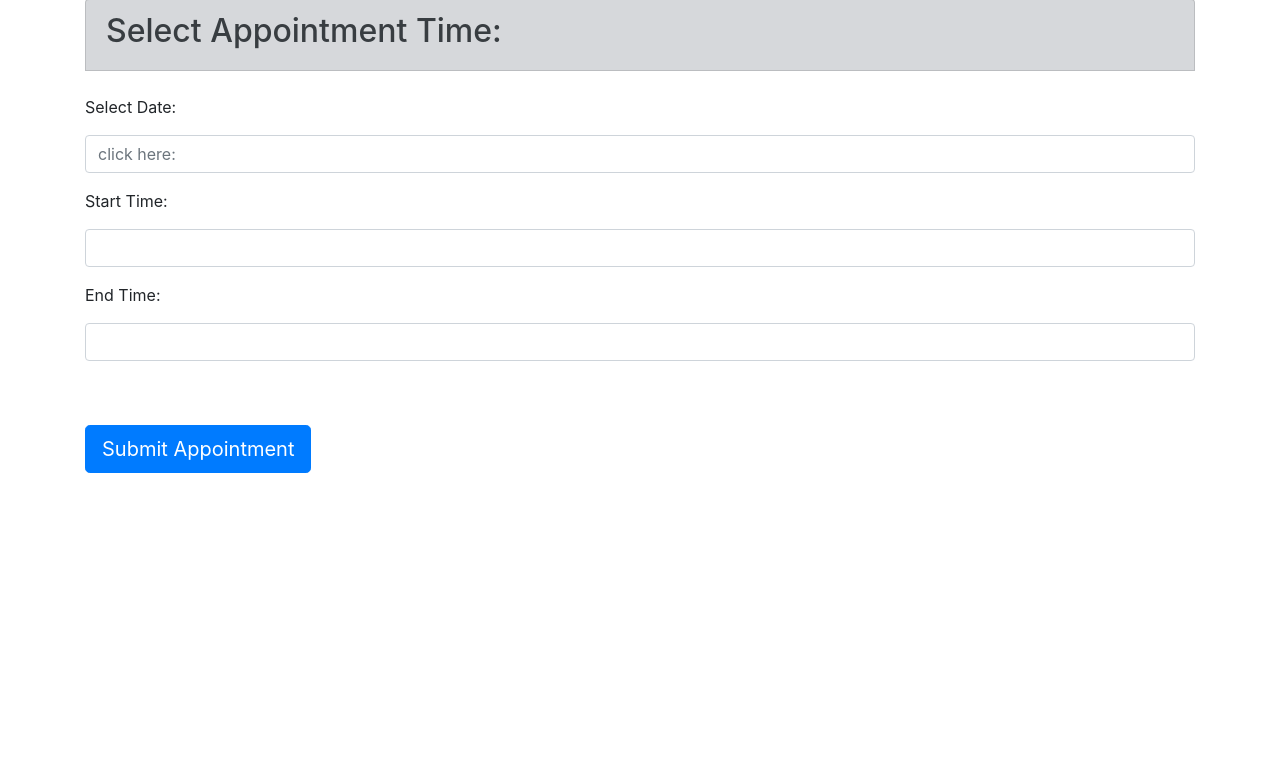
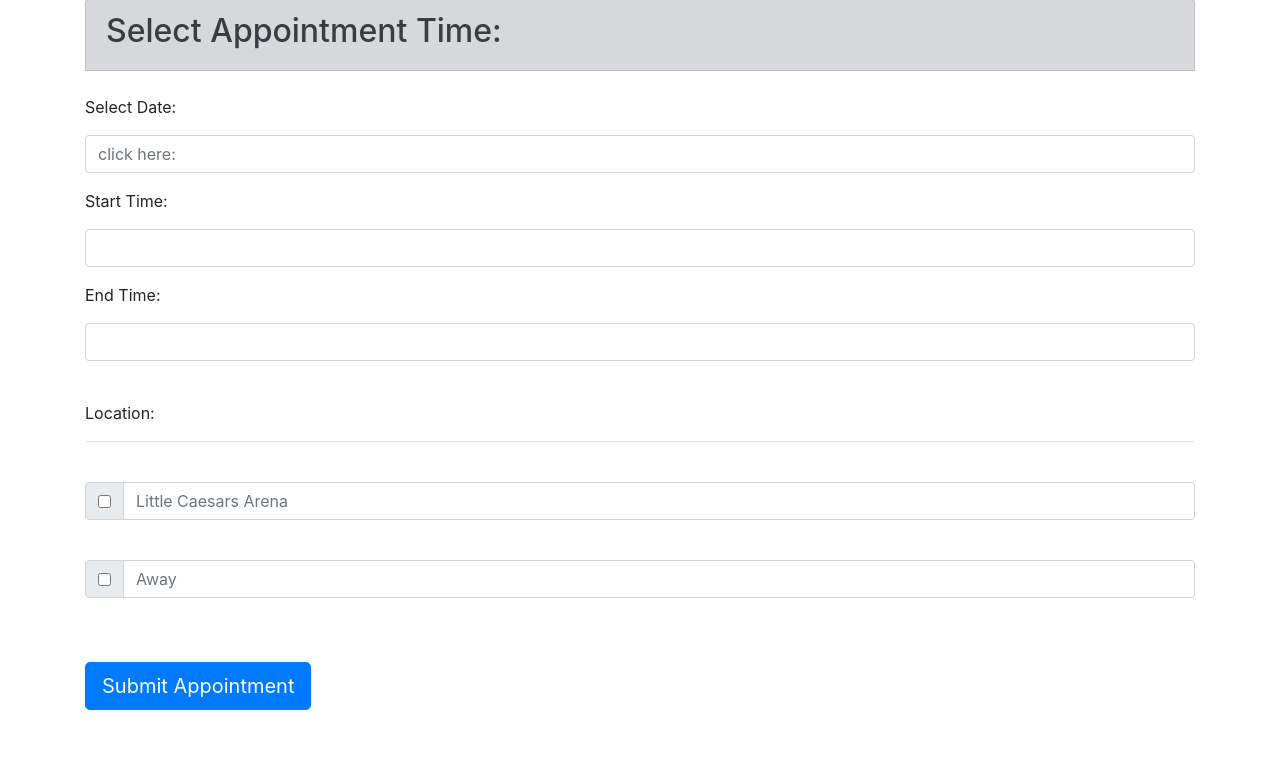
Before and after one commit to courthub74/Django-Basic-with-Time-Date, a Django app: page /appointment/ in a window 1280 px wide. Shown: the part 165-923 px from the top of the page. Before the commit the page ends 638 px from the top, so only its background shows below. Run offline with Django 3.2, Linux system fonts and the light colour scheme; some libraries are stand-ins or nearby versions.

Commit message:
Location on Face

```diff
--- a/pages/forms.py
+++ b/pages/forms.py
@@ -4,4 +4,4 @@ from .models import Time
 class TimeForm(forms.ModelForm):
 	class Meta:
 		model = Time
-		fields = ["date", "start", "end"]
+		fields = ["date", "start", "end",]
--- a/pages/models.py
+++ b/pages/models.py
@@ -7,5 +7,6 @@ class Time(models.Model):
 	start = models.CharField(max_length=200)
 	end = models.CharField(max_length=200)
 
+
 	def __str__(self):
 		return self.date
--- a/pages/templates/about.html
+++ b/pages/templates/about.html
@@ -25,7 +25,6 @@
 					<li class="list-group-item"><strong>Date:</strong> {{ times.date }}</li>
 					<li class="list-group-item"><strong>Start time:</strong> {{ times.start }}</li>
 					<li class="list-group-item"><strong>End time:</strong> {{ times.end }}</li>
-
 				</ul>
 			</div>
 
--- a/pages/templates/newpage.html
+++ b/pages/templates/newpage.html
@@ -45,7 +45,42 @@
 			<p>End Time:<p>
 			<input class="timepicker text-center form-control" jt-timepicker="" time="model.time" time-string="model.timeString" default-time="model.options.defaultTime" time-format="model.options.timeFormat" start-time="model.options.startTime" min-time="model.options.minTime" max-time="model.options.maxTime" interval="model.options.interval" dynamic="model.options.dynamic" scrollbar="model.options.scrollbar" dropdown="model.options.dropdown" name="end">
 
+			<br>
+			<!--INSTUDIO-->
+			<p>Location:</p>
+			<hr>
+			<br>
+			<div class="input-group mb-3">
+				  <div class="input-group-prepend">
+				    <div class="input-group-text">
+				      <input type="checkbox" aria-label="Checkbox for following text input" name="location" value="Little Caesars Arena">
+				    </div>
+				  </div>
+				  <input type="text" class="form-control" aria-label="Text input with checkbox" name="location" placeholder="Little Caesars Arena">
+				</div>
+
+				<br>
+
+			<!--ONSITE-->
+			<div class="input-group mb-3">
+				  <div class="input-group-prepend">
+				    <div class="input-group-text">
+				      <input type="checkbox" aria-label="Checkbox for following text input" name="location" value="Away">
+				    </div>
+				  </div>
+				  <input type="text" class="form-control" aria-label="Text input with checkbox" name="location" placeholder="Away">
+				</div>
+
+
+
+
 			</div>
+		</div>
+
+
+		</div>
+
+
 		</div>
 
 		<script>
```
Also changed, not shown: db.sqlite3.
